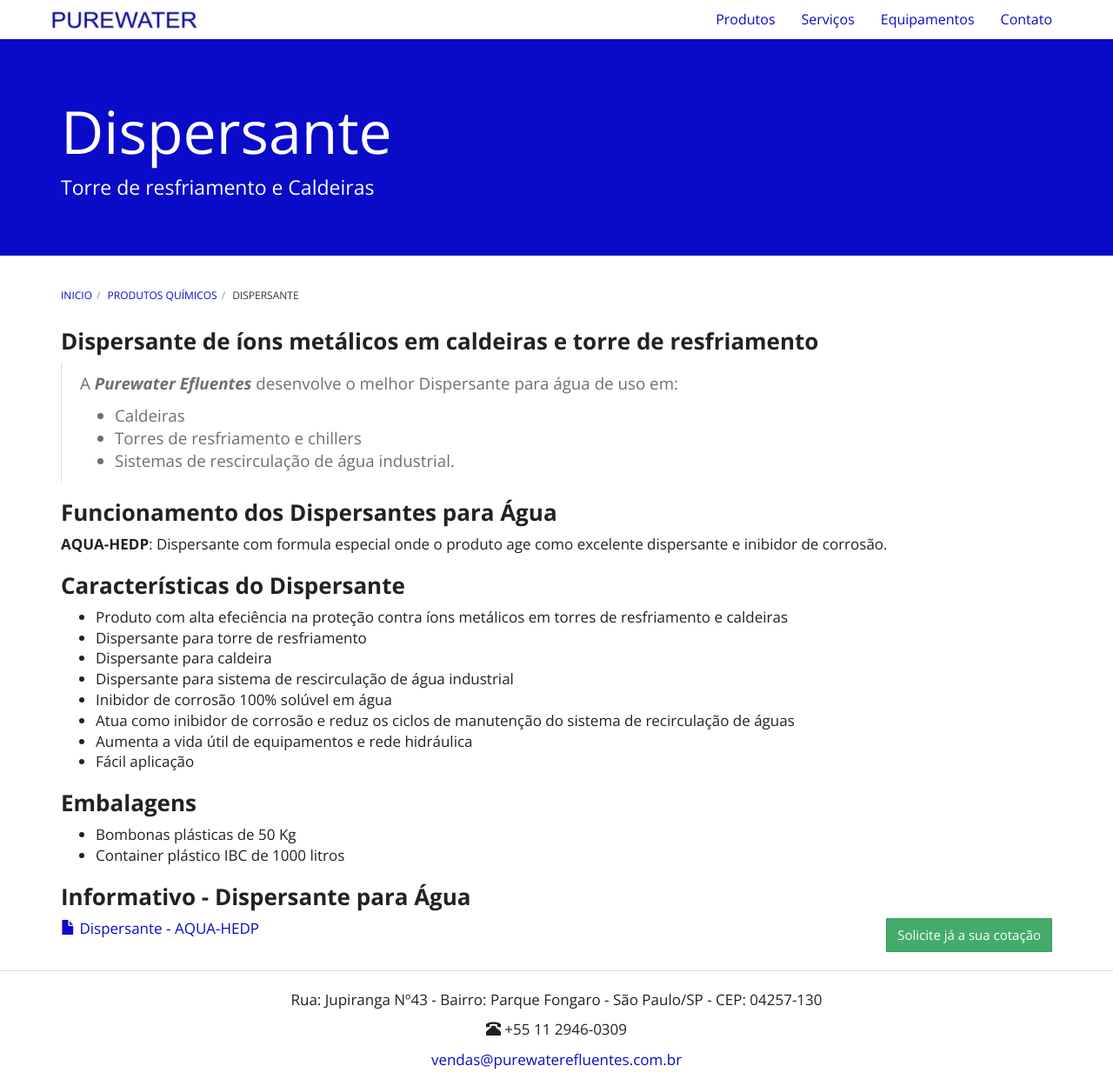
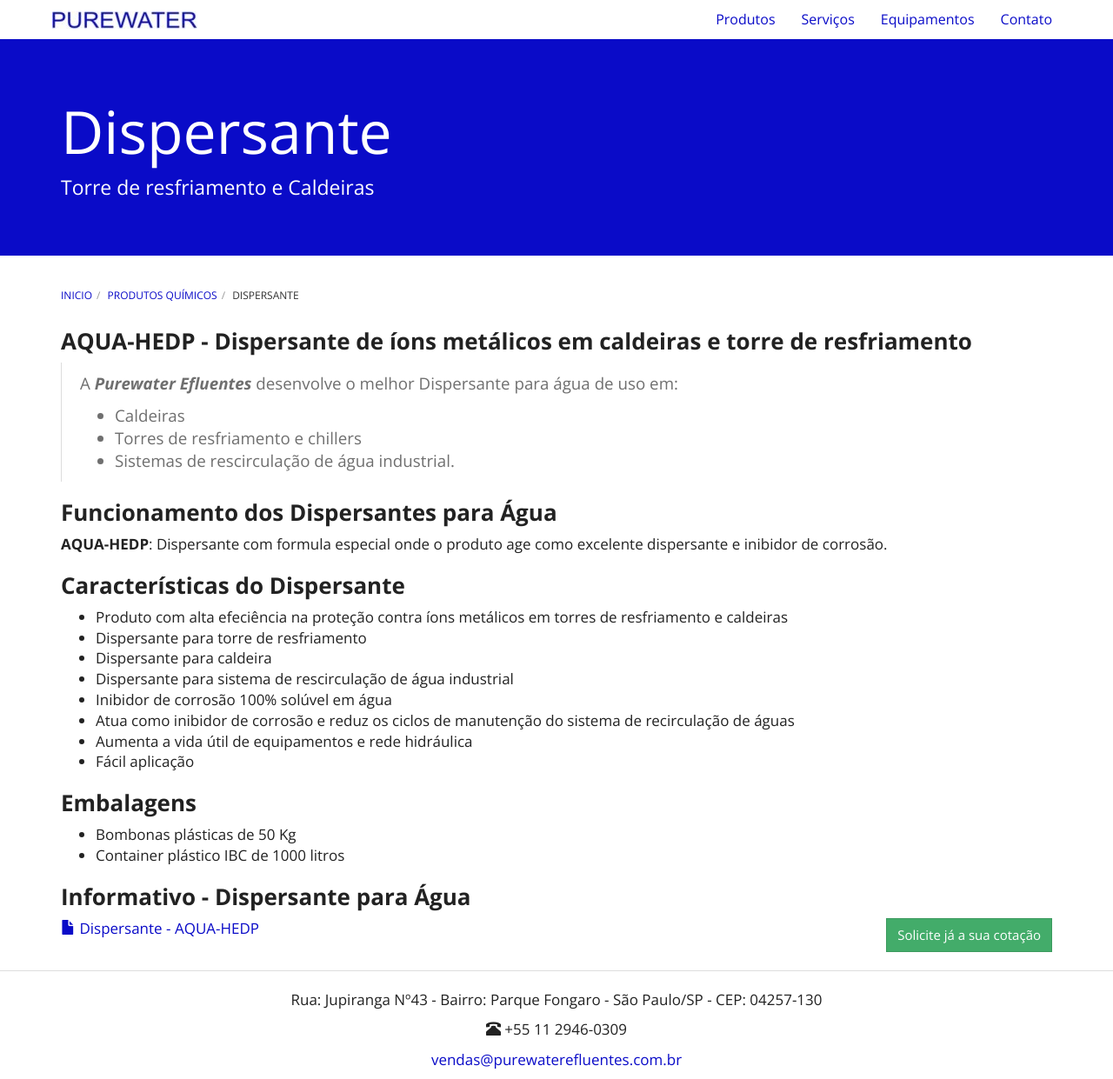
Before and after one commit to purewaterefluentes/purewaterefluentes.github.io, a Jekyll site: the page built from produtos/dispersante-para-agua-torre-resfriamento.md, in a window 1280 px wide and 1241 px high. Shown: the whole window at 87% size. Built offline with Jekyll 4.4.1, drawn with Linux system fonts in a browser that asks for light colours; nearby versions of some CDN libraries; library files that are not in the unit come from our copies.

Commit message:
Update dispersante-para-agua-torre-resfriamento.md

```diff
--- a/produtos/dispersante-para-agua-torre-resfriamento.md
+++ b/produtos/dispersante-para-agua-torre-resfriamento.md
@@ -5,7 +5,7 @@
 subtitle: Torre de resfriamento e Caldeiras
 ---
 
-### **Dispersante de íons metálicos em caldeiras e torre de resfriamento**
+### **AQUA-HEDP - Dispersante de íons metálicos em caldeiras e torre de resfriamento**
 
 >
 A ***Purewater Efluentes*** desenvolve o melhor Dispersante para água de uso em:
```
